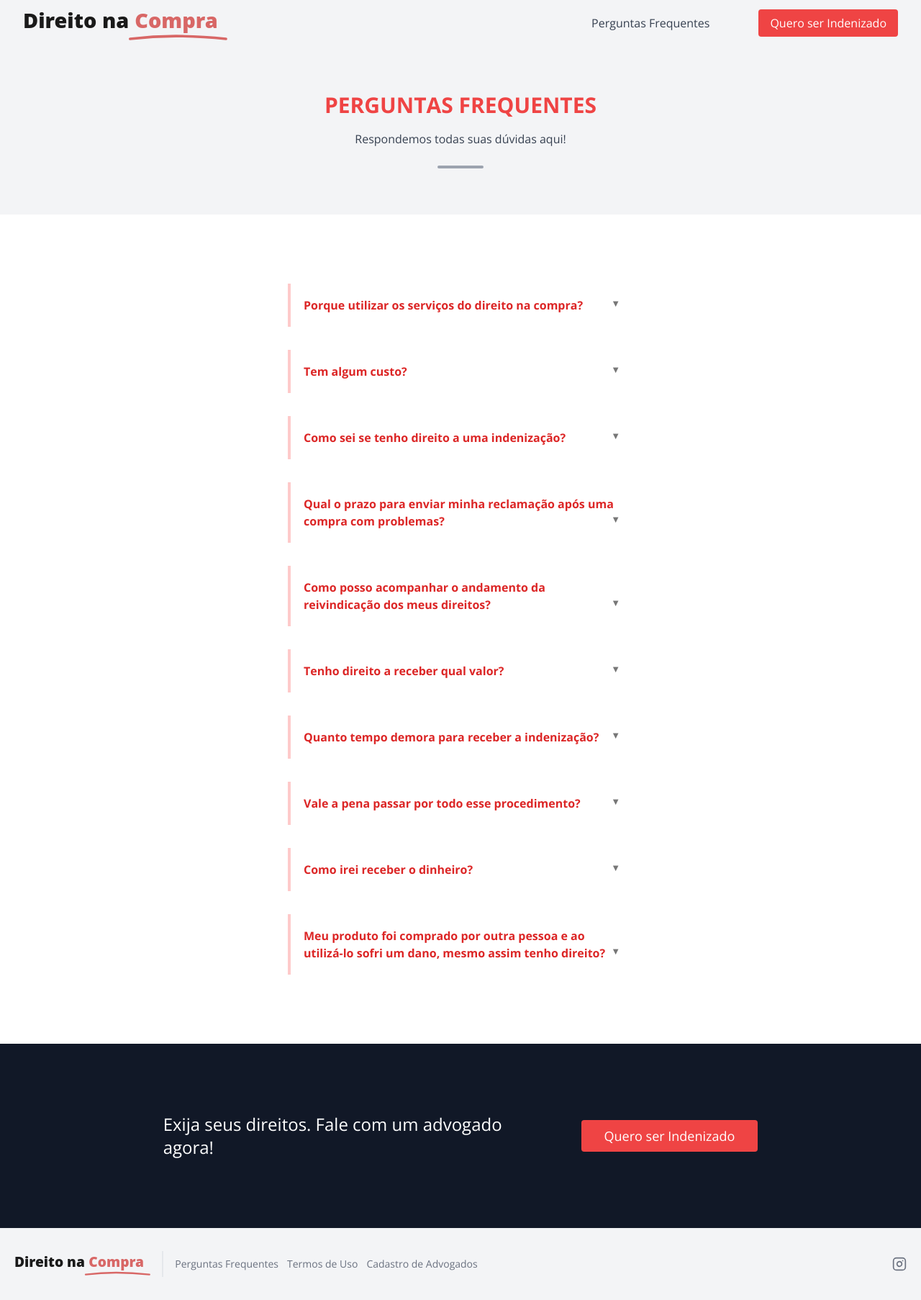
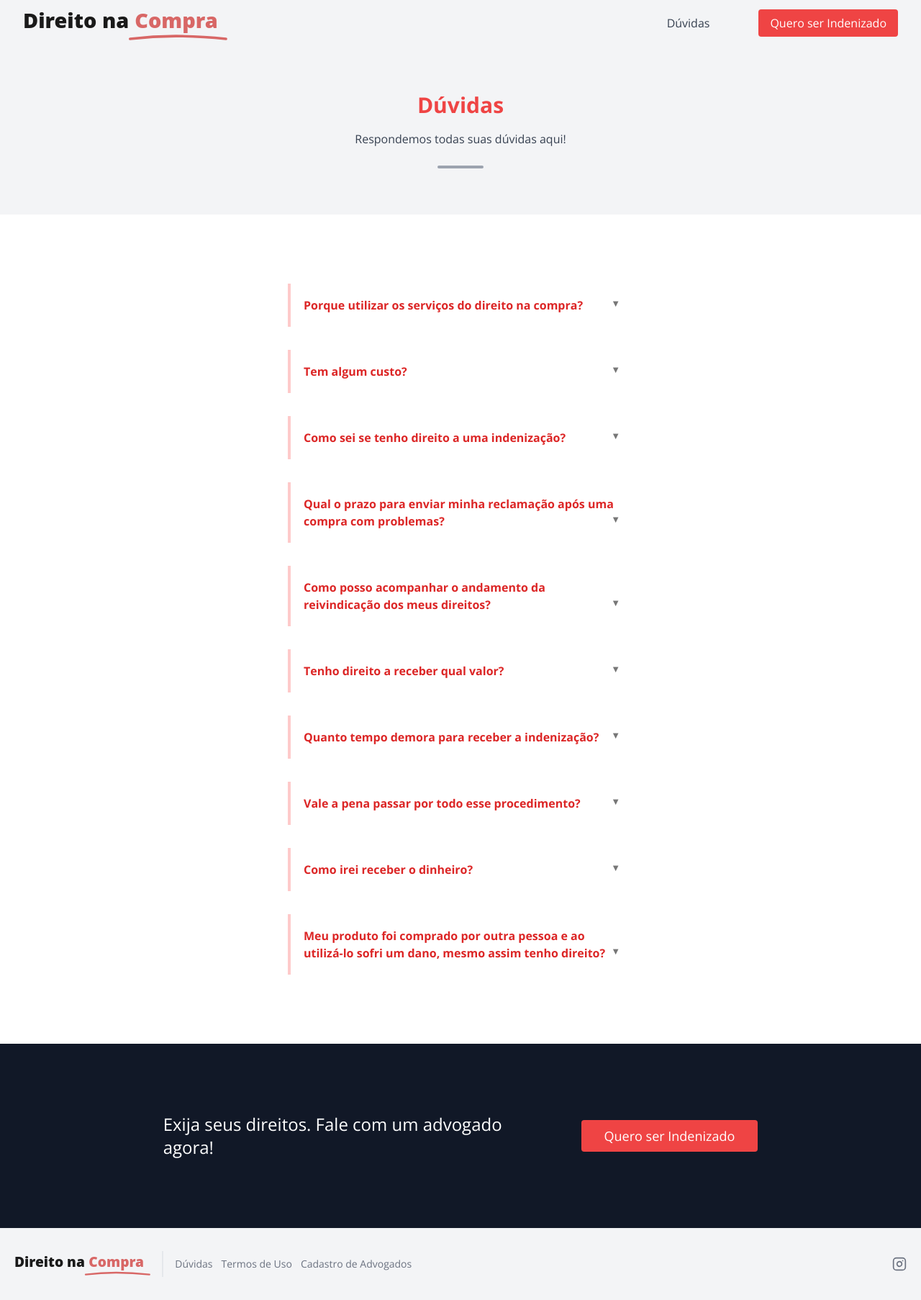
Before and after one commit to direitonacompra/direitonacompra.github.io, a plain HTML site: page duvidas.html in a window 1280 px wide. Shown: the whole page at 72% size. Drawn offline with nearby package versions, Linux system fonts and the light colour scheme.

Commit message:
Change term Perguntas Frequentes to Dúvidas

```diff
--- a/perguntas-frequentes.html
+++ b/duvidas.html
@@ -5,7 +5,7 @@
   <link href="https://unpkg.com/tailwindcss@^1.0/dist/tailwind.min.css" rel="stylesheet">
   <link href="https://fonts.googleapis.com/css2?family=Open+Sans:ital,wght@0,300;0,400;0,700;1,300;1,400;1,700&display=swap" rel="stylesheet">
   <link rel="stylesheet" href="/css/styles.css">
-  <title>Perguntas Frequentes | Direito na Compra</title>
+  <title>Dúvidas | Direito na Compra</title>
 </head>
 
 <body>
@@ -26,7 +26,7 @@
             </li>
 
             <li>
-              <a href="/perguntas-frequentes" class="mr-5 text-gray-400 md:text-gray-700 hover:text-gray-100 md:hover:text-gray-900">Perguntas Frequentes</a>
+              <a href="/duvidas" class="mr-5 text-gray-400 md:text-gray-700 hover:text-gray-100 md:hover:text-gray-900">Dúvidas</a>
             </li>
 
             <li>
@@ -48,7 +48,7 @@
   <section class="text-gray-700 body-font bg-gray-100">
     <div class="container px-5 py-16 mx-auto">
       <div class="text-center">
-        <h1 class="sm:text-3xl text-2xl font-bold title-font text-red-500 mb-4">PERGUNTAS FREQUENTES</h1>
+        <h1 class="sm:text-3xl text-2xl font-bold title-font text-red-500 mb-4">Dúvidas</h1>
         <p class="text-base leading-relaxed xl:w-2/4 lg:w-3/4 mx-auto">Respondemos todas suas dúvidas aqui!</p>
         <div class="flex mt-6 justify-center">
           <div class="w-16 h-1 rounded-full bg-gray-400 inline-flex"></div>
@@ -158,7 +158,7 @@
       </a>
 
       <nav class="flex flex-col md:flex-row text-sm text-gray-500 md:ml-4 md:pl-4 md:border-l-2 md:border-gray-200 md:py-2 md:mt-0 mt-8 text-center">
-        <a href="/perguntas-frequentes" class="hover:text-gray-900">Perguntas Frequentes</a>
+        <a href="/duvidas" class="hover:text-gray-900">Dúvidas</a>
         <a href="/termos-de-uso" class="md:ml-3 hover:text-gray-900">Termos de Uso</a>
         <a href="/cadastro-de-advogados" class="md:ml-3 hover:text-gray-900">Cadastro de Advogados</a>
       </nav>
```
Also changed, not shown: 2h5FYvAAHnHd.html (+2 -2 lines), 81upXN8ciKg4.html (+2 -2 lines), blog/blog.html (+2 -2 lines), blog/post-example-1.html (+2 -2 lines), blog/post-example-2.html (+2 -2 lines), blog/post-example-3.html (+2 -2 lines), blog/post-sketch.html (+2 -2 lines), cadastro-de-advogados.html (+2 -2 lines), contato.html (+2 -2 lines), index.html (+5 -5 lines), termos-de-uso.html (+2 -2 lines).
